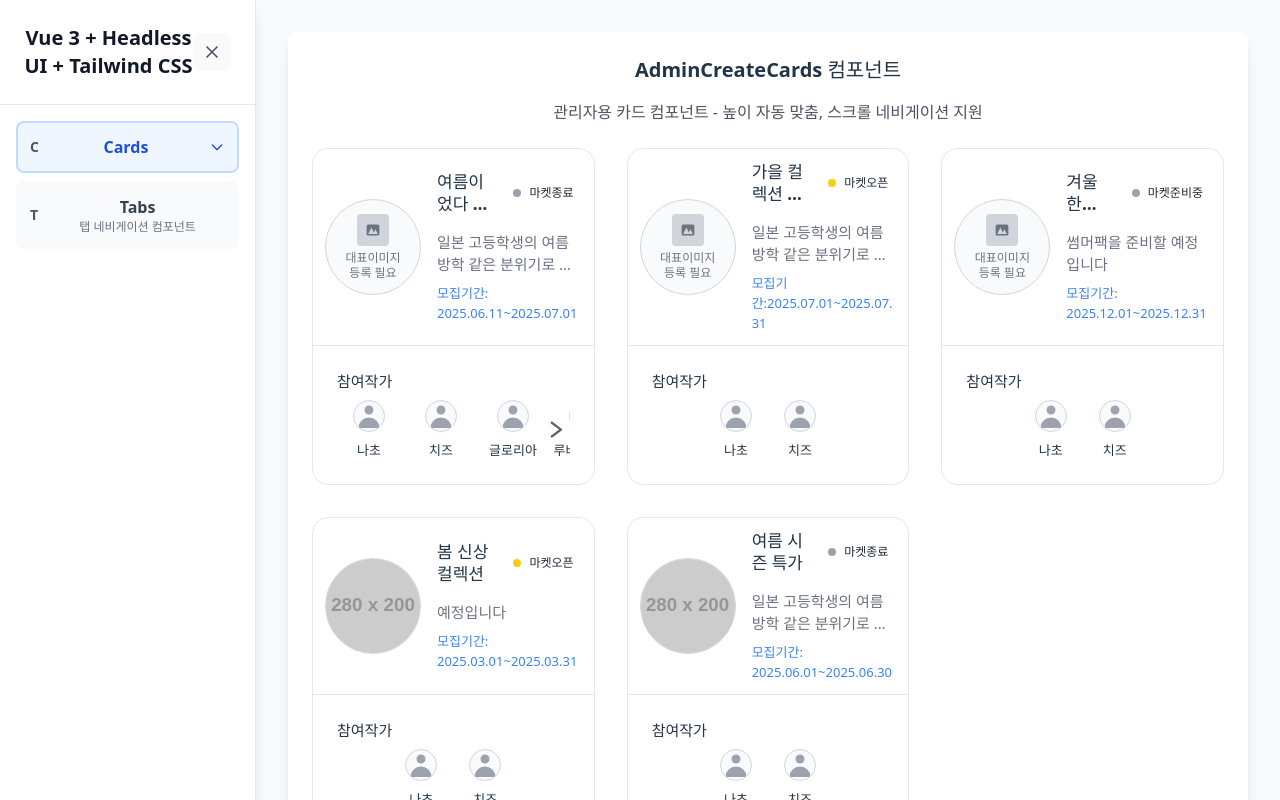
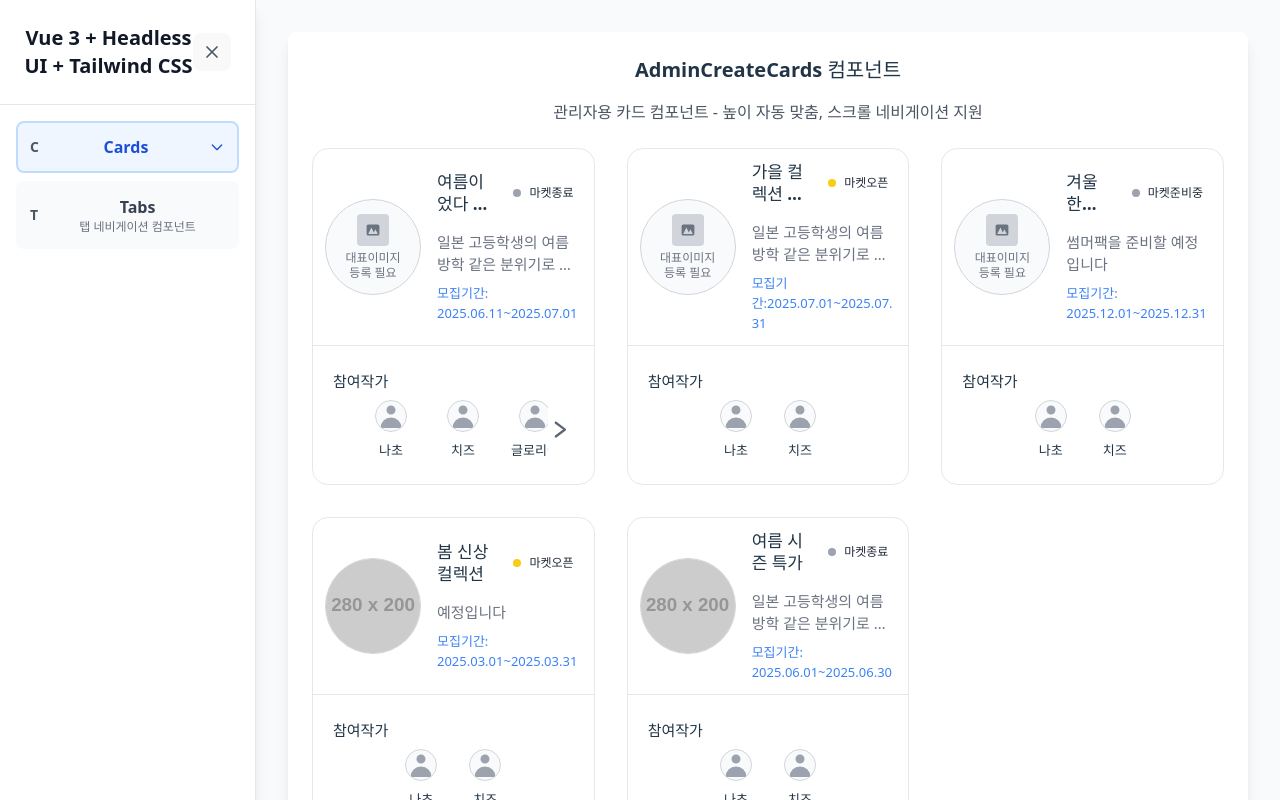
Before and after one commit to Theo1678/moremore-component, a Vue app: page / in a window 1280 px wide. Shown: the top 800 px of the page. Built offline with nearby package versions, Linux system fonts and the light colour scheme.

Commit message:
버튼 수정

```diff
--- a/src/components/Cards/AdminCreateCards.vue
+++ b/src/components/Cards/AdminCreateCards.vue
@@ -220,7 +220,7 @@ const canScrollRight = (shopId) => {
         <div class="border-t border-gray-200"></div>
 
         <!-- 참여작가 섹션 -->
-        <div class="p-6 mt-auto">
+        <div class="py-6 px-5 mt-auto">
           <h3
             class="text-left font-pretendard text-[15px] font-bold leading-[22px] mb-2"
           >
@@ -228,7 +228,7 @@ const canScrollRight = (shopId) => {
           </h3>
 
           <!-- 참여작가 컨테이너 (5명 이상일 때 스크롤) -->
-          <div class="relative">
+          <div class="relative flex items-center justify-center">
             <!-- 좌측 스크롤 버튼 -->
             <button
               v-if="
@@ -237,31 +237,19 @@ const canScrollRight = (shopId) => {
                 canScrollLeft(shop.id)
               "
               @click.stop="scrollParticipants(shop.id, 'left')"
-              class="absolute no-background left-0 top-1/2 -translate-y-1/2 z-10 flex items-center justify-center p-0 -left-5 focus:outline-none hover:border-none focus:ring-0"
+              class="absolute no-background left-0 top-1/2 -translate-y-1/2 z-10 flex items-center justify-center p-0 focus:outline-none hover:border-none focus:ring-0"
             >
               <IcArrowLeft />
             </button>
 
-            <!-- 우측 스크롤 버튼 -->
-            <button
-              v-if="
-                shop.participants &&
-                shop.participants.length >= 5 &&
-                canScrollRight(shop.id)
-              "
-              @click.stop="scrollParticipants(shop.id, 'right')"
-              class="absolute no-background right-0 top-1/2 -translate-y-1/2 z-10 flex items-center justify-center p-0 -right-5 focus:outline-none hover:border-none focus:ring-0"
-            >
-              <IcArrowRight />
-            </button>
-
+            <div class="w-[calc(100%-52px)]">
               <!-- 참여작가 목록 -->
               <div class="flex items-center justify-center">
                 <div
                   :ref="(el) => setParticipantRef(shop.id, el)"
                   :class="
                     shop.participants && shop.participants.length >= 5
-                    ? 'max-w-[280px] flex items-center  gap-2 overflow-x-auto scrollbar-hide px-0'
+                      ? 'flex items-center  gap-2 overflow-x-auto scrollbar-hide px-0'
                       : 'flex items-center justify-center gap-auto'
                   "
                   @scroll="$forceUpdate()"
@@ -312,6 +300,20 @@ const canScrollRight = (shopId) => {
                 </div>
               </div>
             </div>
+
+            <!-- 우측 스크롤 버튼 -->
+            <button
+              v-if="
+                shop.participants &&
+                shop.participants.length >= 5 &&
+                canScrollRight(shop.id)
+              "
+              @click.stop="scrollParticipants(shop.id, 'right')"
+              class="absolute no-background right-0 top-1/2 -translate-y-1/2 z-10 flex items-center justify-center p-0 -right-5 focus:outline-none hover:border-none focus:ring-0"
+            >
+              <IcArrowRight />
+            </button>
+          </div>
         </div>
       </div>
     </div>
```
Lines whose indentation alone changed are shown as unchanged.
